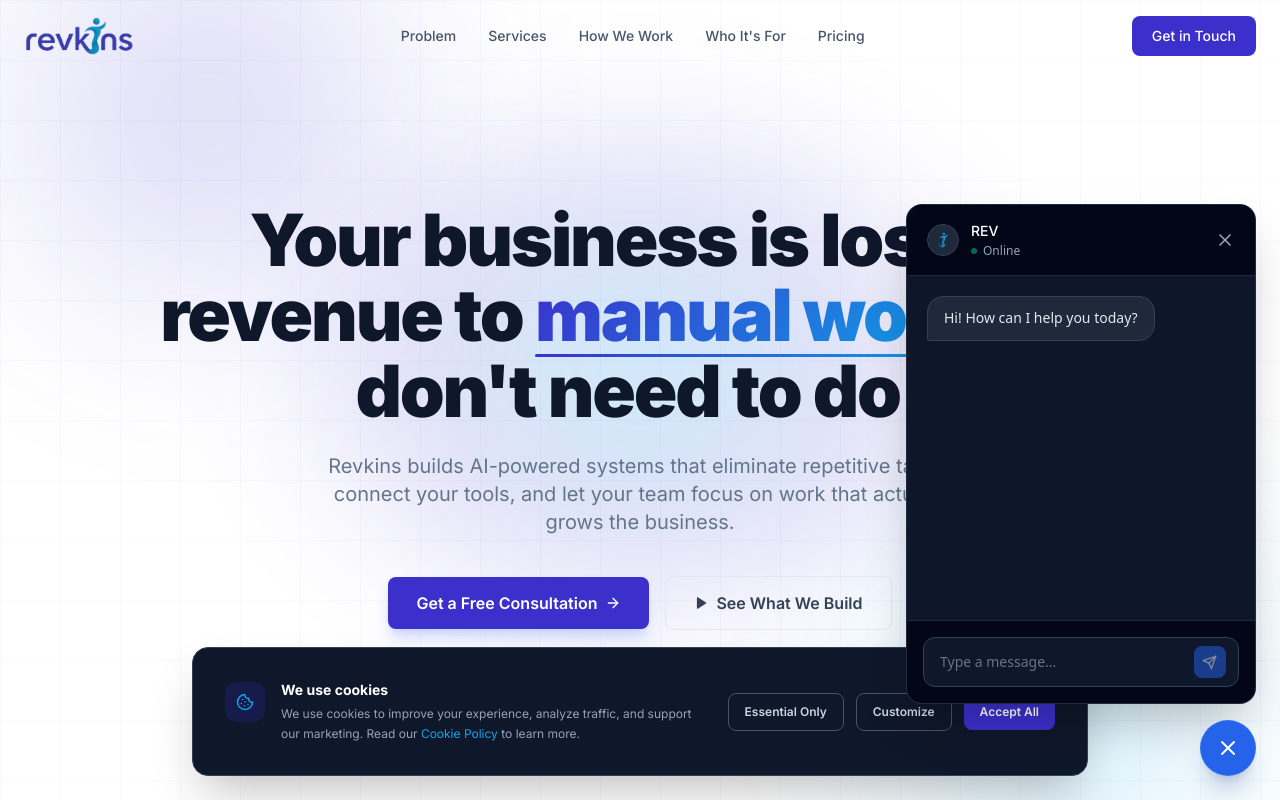
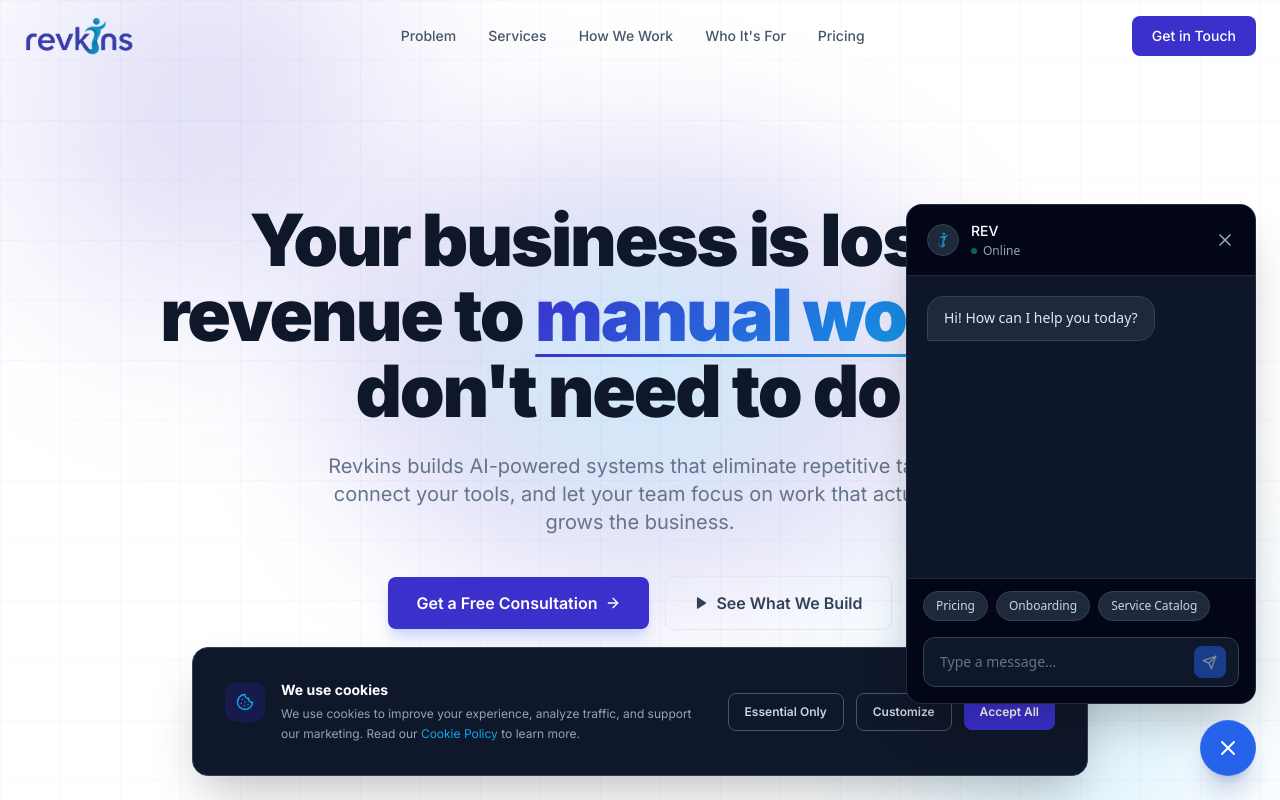
Before and after one commit to bhagavath12/revkins, a Next.js app: page / in a window 1280 px wide. Both pictures are taken after a click on the button "Toggle Chat". Shown: the top 800 px of the page. Built offline with nearby package versions, Linux system fonts and the light colour scheme.

Commit message:
feat: enhance chatbot with quick replies and markdown text formatting

```diff
--- a/src/components/Chatbot.tsx
+++ b/src/components/Chatbot.tsx
@@ -10,6 +10,19 @@ interface Message {
 }
 
 const WEBHOOK_URL = "/api/chat";
+
+const formatMessage = (text: string) => {
+  if (!text) return { __html: "" };
+  const escaped = text
+    .replace(/&/g, "&amp;")
+    .replace(/</g, "&lt;")
+    .replace(/>/g, "&gt;")
+    .replace(/"/g, "&quot;")
+    .replace(/'/g, "&#039;");
+
+  const withBold = escaped.replace(/\*\*(.*?)\*\*/g, '<strong>$1</strong>');
+  return { __html: withBold };
+};
 
 export default function Chatbot() {
   const [isOpen, setIsOpen] = useState(false);
@@ -56,14 +69,10 @@ export default function Chatbot() {
     localStorage.setItem("chatHistory", JSON.stringify(newMessages));
   };
 
-  const handleSend = async (e?: React.FormEvent) => {
-    e?.preventDefault();
-    if (!input.trim() || !sessionId || loading) return;
+  const sendMessage = async (text: string) => {
+    if (!text.trim() || !sessionId || loading) return;
 
-    const userMessage = input.trim();
-    setInput("");
-
-    const newMessages: Message[] = [...messages, { role: "user", content: userMessage }];
+    const newMessages: Message[] = [...messages, { role: "user", content: text }];
     saveHistory(newMessages);
     setLoading(true);
 
@@ -71,7 +80,7 @@ export default function Chatbot() {
       const response = await fetch(WEBHOOK_URL, {
         method: "POST",
         headers: { "Content-Type": "application/json" },
-        body: JSON.stringify({ sessionId, message: userMessage })
+        body: JSON.stringify({ sessionId, message: text })
       });
 
       let botResponse = "Sorry, I could not process your request.";
@@ -105,6 +114,15 @@ export default function Chatbot() {
       saveHistory([...newMessages, { role: "bot", content: "Network error. Please try again later." }]);
     } finally {
       setLoading(false);
+    }
+  };
+
+  const handleSend = async (e?: React.FormEvent) => {
+    e?.preventDefault();
+    if (input.trim()) {
+      const text = input.trim();
+      setInput("");
+      await sendMessage(text);
     }
   };
 
@@ -152,14 +170,13 @@ export default function Chatbot() {
                   className={`flex ${msg.role === "user" ? "justify-end" : "justify-start"}`}
                 >
                   <div
-                    className={`max-w-[85%] rounded-2xl px-4 py-2.5 text-sm leading-relaxed ${
+                    className={`whitespace-pre-wrap max-w-[85%] rounded-2xl px-4 py-2.5 text-sm leading-relaxed ${
                       msg.role === "user"
                         ? "bg-blue-600 text-white rounded-br-sm"
                         : "bg-slate-800 text-slate-200 rounded-bl-sm border border-slate-700"
                     }`}
-                  >
-                    {msg.content}
-                  </div>
+                    dangerouslySetInnerHTML={formatMessage(msg.content)}
+                  />
                 </motion.div>
               ))}
               {loading && (
@@ -174,8 +191,23 @@ export default function Chatbot() {
               <div ref={messagesEndRef} />
             </div>
 
+            {/* Quick Replies */}
+            <div className="px-4 py-3 bg-slate-950 flex flex-wrap gap-2 border-t border-slate-800 overflow-x-auto no-scrollbar">
+              {["Pricing", "Onboarding", "Service Catalog"].map((option) => (
+                <button
+                  key={option}
+                  onClick={() => sendMessage(option)}
+                  disabled={loading}
+                  className="px-3 py-1.5 bg-slate-800 hover:bg-slate-700 text-slate-300 hover:text-white text-xs rounded-full border border-slate-700 transition-colors disabled:opacity-50 disabled:cursor-not-allowed whitespace-nowrap"
+                  title={`Ask about ${option}`}
+                >
+                  {option}
+                </button>
+              ))}
+            </div>
+
             {/* Input Area */}
-            <div className="p-4 bg-slate-950 border-t border-slate-800">
+            <div className="p-4 pt-1 bg-slate-950">
               <form
                 onSubmit={handleSend}
                 className="flex items-center gap-2 bg-slate-900 border border-slate-700 rounded-xl px-3 py-2 focus-within:border-blue-500 transition-colors"
```
